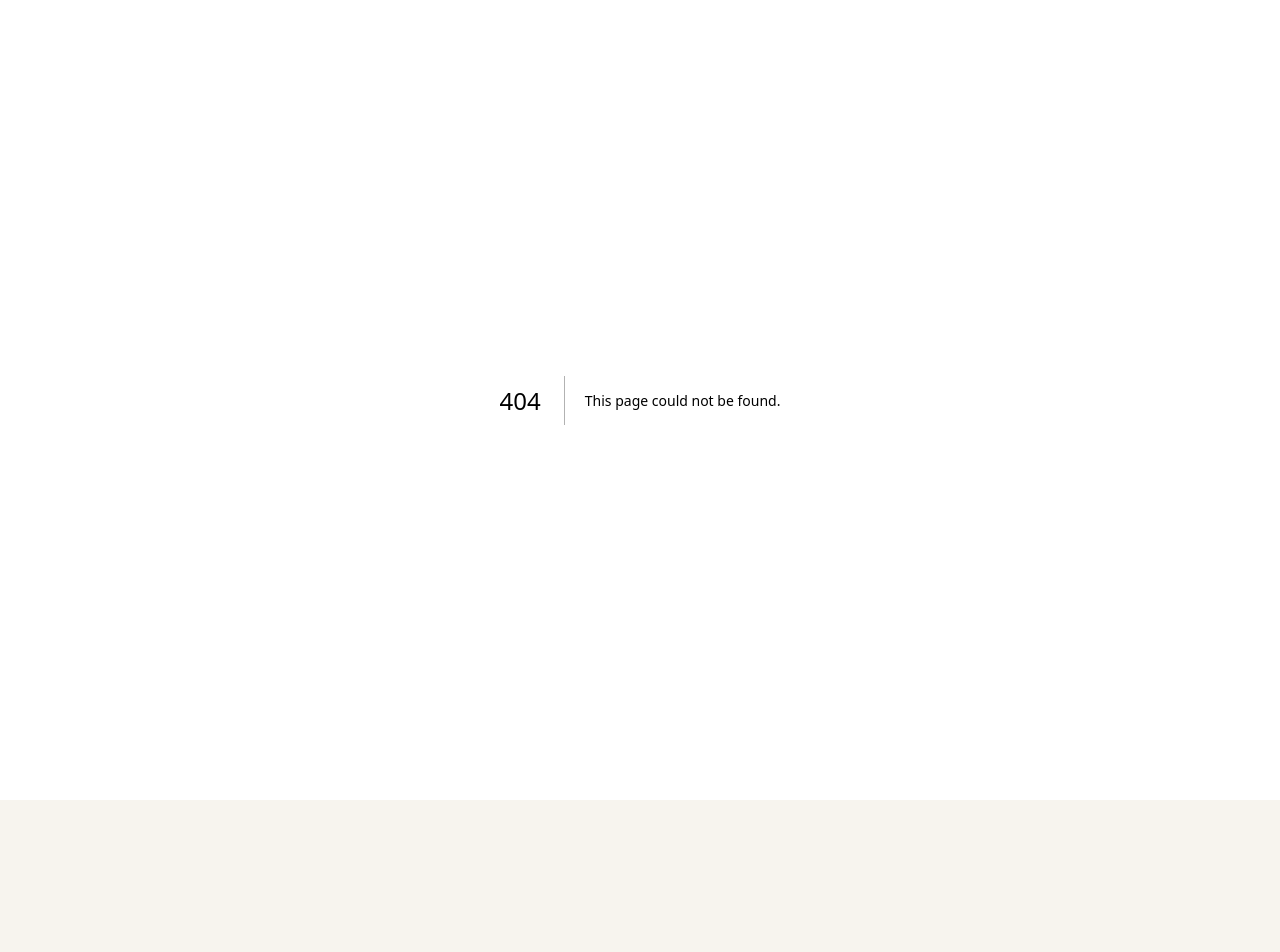
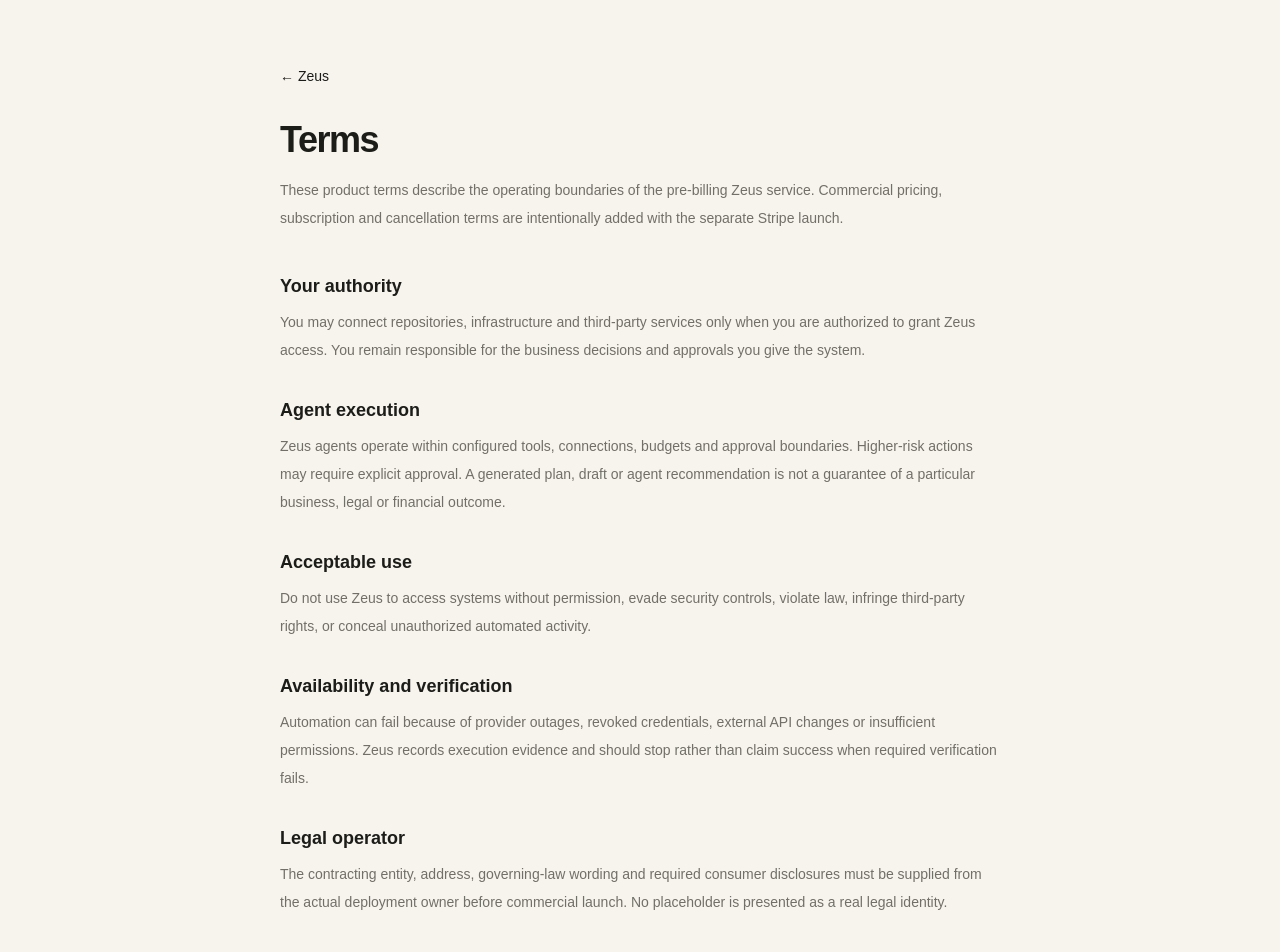
Before and after one commit to clarityosbaerbelwesterop-gif/Zeus, a Next.js app in the folder apps/web/: page /terms in a window 1280 px wide. Before the commit this address had no page. Shown: the top 952 px of the page. Before the commit the page ends 800 px from the top, so only its background shows below. Built offline with nearby package versions, Linux system fonts and the light colour scheme.

Commit message:
legal: add terms surface

```diff
--- /dev/null
+++ b/apps/web/app/terms/page.tsx
@@ -0,0 +1,24 @@
+import Link from "next/link";
+
+export const metadata = {
+  title: "Terms | Zeus",
+  description: "Core product terms and operating boundaries for Zeus.",
+};
+
+export default function TermsPage() {
+  return (
+    <main className="mx-auto min-h-screen max-w-3xl px-6 py-16">
+      <Link href="/" className="text-sm text-[var(--muted)]">← Zeus</Link>
+      <h1 className="mt-8 text-4xl font-semibold tracking-[-0.04em]">Terms</h1>
+      <p className="mt-4 text-sm leading-7 text-[var(--muted)]">These product terms describe the operating boundaries of the pre-billing Zeus service. Commercial pricing, subscription and cancellation terms are intentionally added with the separate Stripe launch.</p>
+      <div className="mt-10 space-y-8 text-sm leading-7">
+        <section><h2 className="text-lg font-semibold">Your authority</h2><p className="mt-2 text-[var(--muted)]">You may connect repositories, infrastructure and third-party services only when you are authorized to grant Zeus access. You remain responsible for the business decisions and approvals you give the system.</p></section>
+        <section><h2 className="text-lg font-semibold">Agent execution</h2><p className="mt-2 text-[var(--muted)]">Zeus agents operate within configured tools, connections, budgets and approval boundaries. Higher-risk actions may require explicit approval. A generated plan, draft or agent recommendation is not a guarantee of a particular business, legal or financial outcome.</p></section>
+        <section><h2 className="text-lg font-semibold">Acceptable use</h2><p className="mt-2 text-[var(--muted)]">Do not use Zeus to access systems without permission, evade security controls, violate law, infringe third-party rights, or conceal unauthorized automated activity.</p></section>
+        <section><h2 className="text-lg font-semibold">Availability and verification</h2><p className="mt-2 text-[var(--muted)]">Automation can fail because of provider outages, revoked credentials, external API changes or insufficient permissions. Zeus records execution evidence and should stop rather than claim success when required verification fails.</p></section>
+        <section><h2 className="text-lg font-semibold">Legal operator</h2><p className="mt-2 text-[var(--muted)]">The contracting entity, address, governing-law wording and required consumer disclosures must be supplied from the actual deployment owner before commercial launch. No placeholder is presented as a real legal identity.</p></section>
+      </div>
+      <div className="mt-12 flex gap-4 text-sm"><Link href="/privacy" className="underline">Privacy</Link><Link href="/data-controls" className="underline">Data controls</Link></div>
+    </main>
+  );
+}
```
